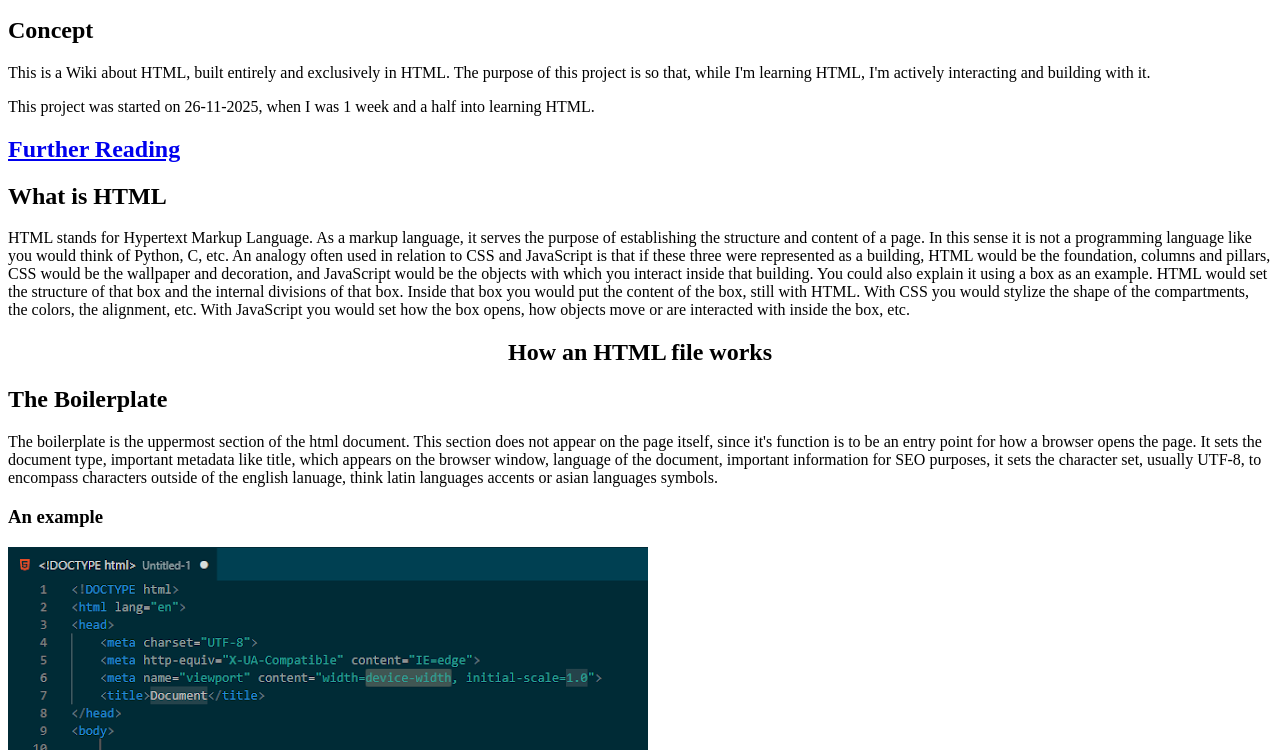
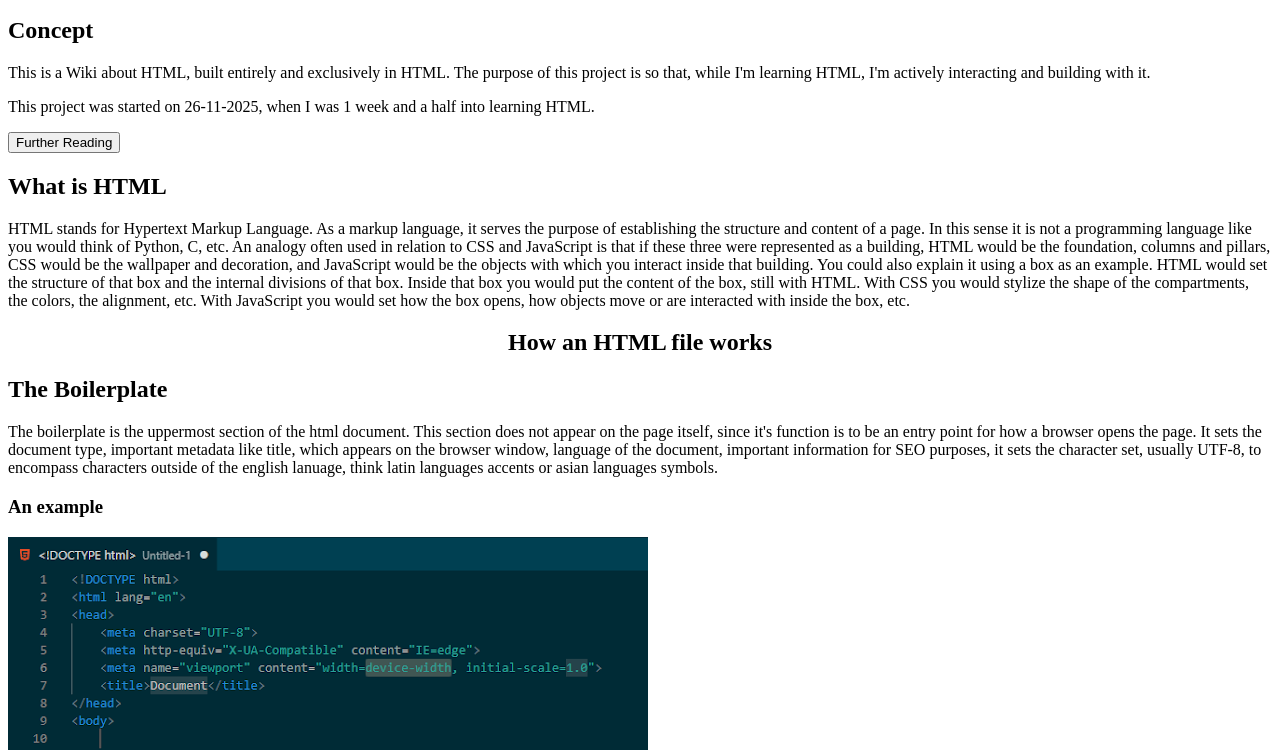
Before and after one commit to MikiMike98/Mike-s-HTML-Wiki, a plain HTML site: page index.html in a window 1280 px wide. Shown: the part 50-800 px from the top of the page. Drawn offline with Linux system fonts and the light colour scheme.

Commit message:
tried to create button

```diff
--- a/index.html
+++ b/index.html
@@ -11,7 +11,7 @@
         <h2 align="left"> Concept </h2>
         <p> This is a Wiki about HTML, built entirely and exclusively in HTML. The purpose of this project is so that, while I'm learning HTML, I'm actively interacting and building with it. </p>
         <p> This project was started on 26-11-2025, when I was 1 week and a half into learning HTML. </p>
-        <a href="./resources.html"> <h2>Further Reading</h2></a>
+        <a href="./resources.html" target="_blank"> <button>Further Reading</button></a>
         <h2 align="left"> What is HTML </h2>
         <p>
             HTML stands for Hypertext Markup Language. As a markup language, it serves the purpose of establishing the structure and content of a page.
```
